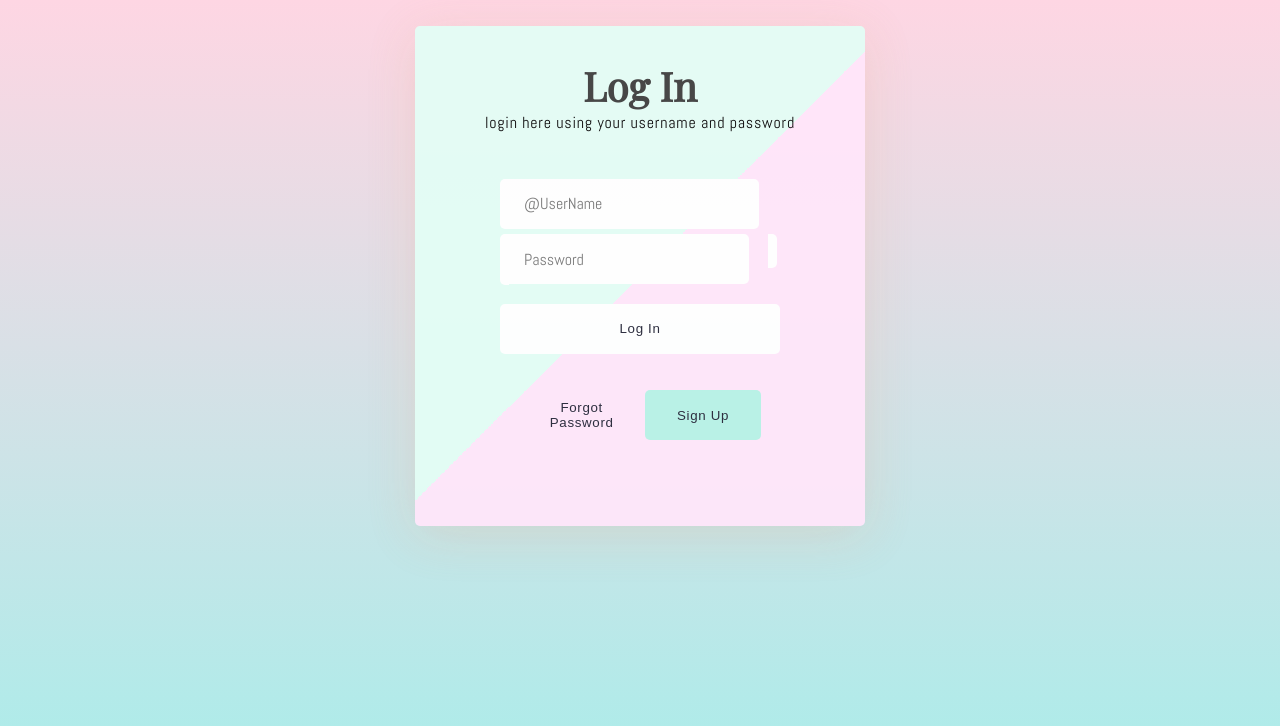
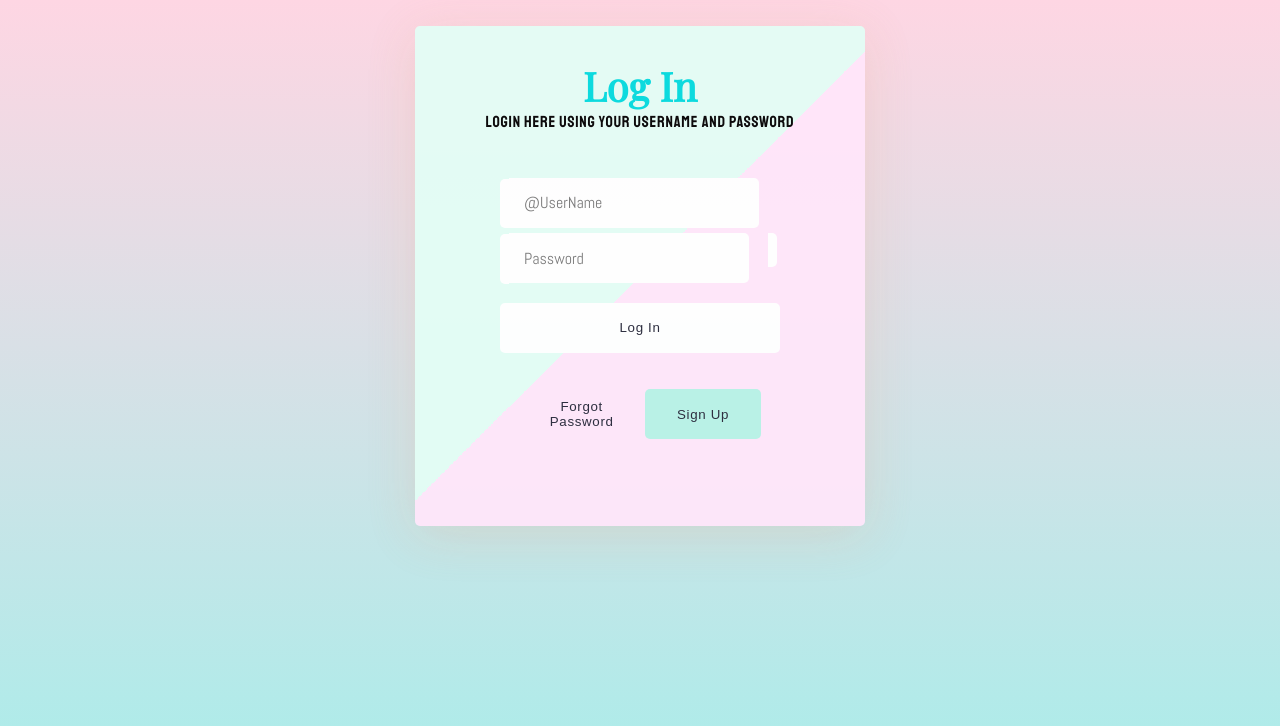
Before and after one commit to Hustle24-7/Hustle_Site.github.io, a Flask app: page /login in a window 1280 px wide. Shown: the top 726 px of the page. Run offline with Flask 2, Linux system fonts and the light colour scheme; some web fonts are replaced.

Commit message:
modified login.css

```diff
--- a/static/assets/css/login.css
+++ b/static/assets/css/login.css
@@ -1,5 +1,6 @@
 /* Fonts Form Google Font ::- https://fonts.google.com/  -:: */
 @import url('https://fonts.googleapis.com/css?family=Abel|Abril+Fatface|Alegreya|Arima+Madurai|Dancing+Script|Dosis|Merriweather|Oleo+Script|Overlock|PT+Serif|Pacifico|Playball|Playfair+Display|Share|Unica+One|Vibur');
+@import url('https://fonts.googleapis.com/css2?family=Staatliches&display=swap');
 /* End Fonts */
 /* Start Global rules */
 * {
@@ -18,7 +19,7 @@ background-attachment: fixed;
 
     font-family: 'Vibur', cursive;
 /*   the main font */
-    font-family: 'Abel', sans-serif;
+    font-family: 'Staatliches', cursive;
 opacity: .95;
 /* background-image: linear-gradient(to top, #d9afd9 0%, #97d9e1 100%); */
 }
@@ -67,7 +68,7 @@ header {
 header h2 {
     font-size: 250%;
     font-family: 'Playfair Display', serif;
-    color: #3e403f;
+    color: #00dbde;
 }
 /*  A welcome message or an explanation of the login form */
 header p {letter-spacing: 0.05em;}
```
